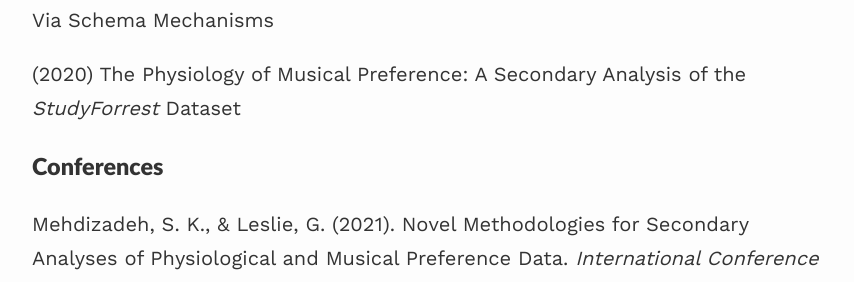
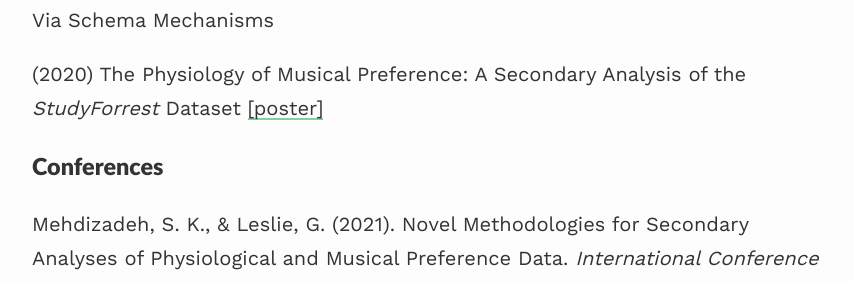
Before and after one commit to smehdizadeh/smehdizadeh.github.io, a Jekyll site: the page built from _pages/research.md, in a window 1280 px wide. Shown: the part 441-723 px from the top of the page, without its empty margins (208-1062 px from the left). Built offline with Jekyll 4.4.1, drawn with Linux system fonts in a browser that asks for light colours; nearby versions of some CDN libraries.

Commit message:
Update research.md

```diff
--- a/_pages/research.md
+++ b/_pages/research.md
@@ -11,7 +11,7 @@ My research interests include psychophysiological correlates of musical preferen
 
 (2021) Using Music to Modulate Emotional Memory: Episodic Memory Integration Via Schema Mechanisms
 
-(2020) The Physiology of Musical Preference: A Secondary Analysis of the *StudyForrest* Dataset
+(2020) The Physiology of Musical Preference: A Secondary Analysis of the *StudyForrest* Dataset [[poster]](/assets/files/Mehdizadeh_poster.pdf)
 
 ### Conferences ###
 
```
